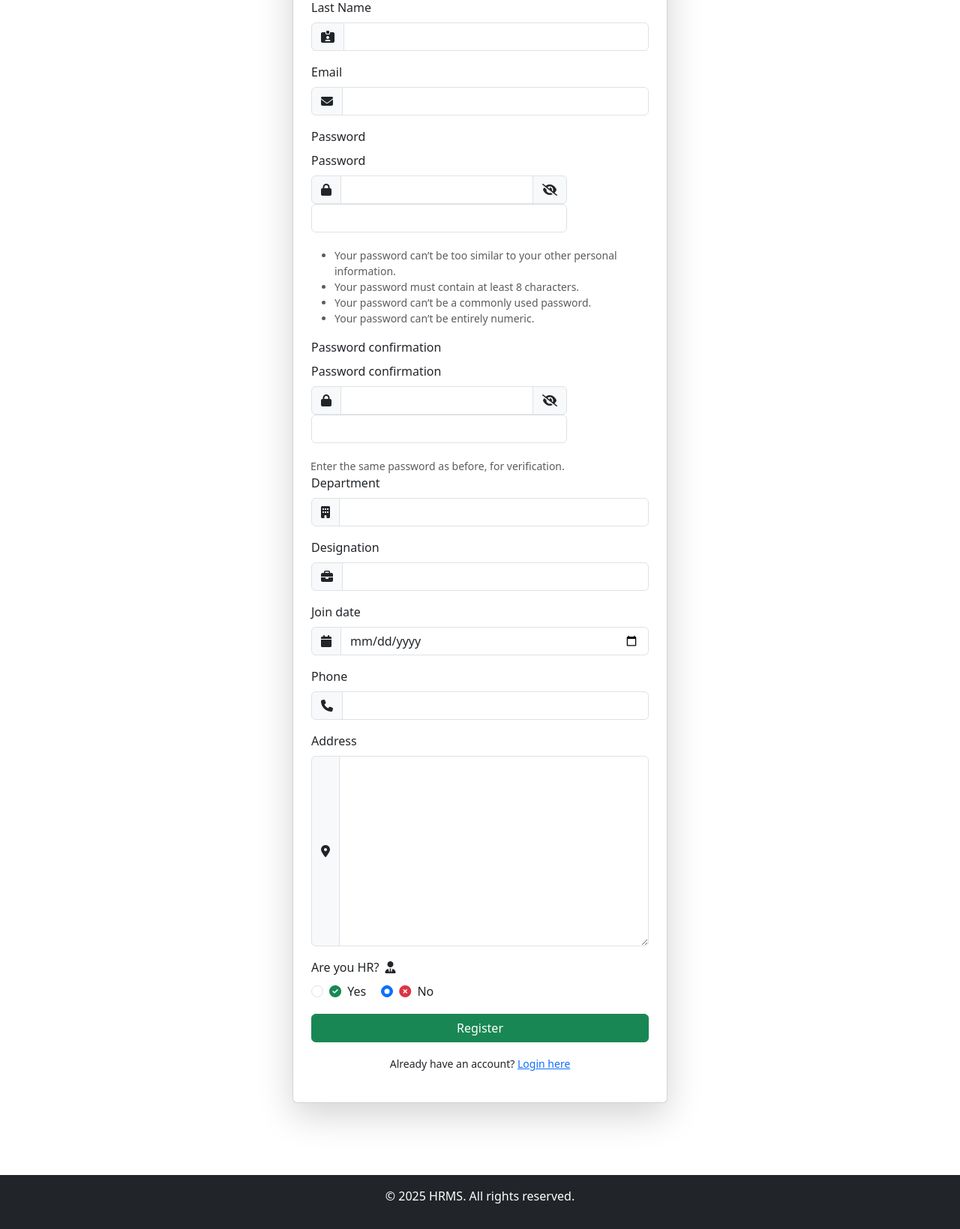
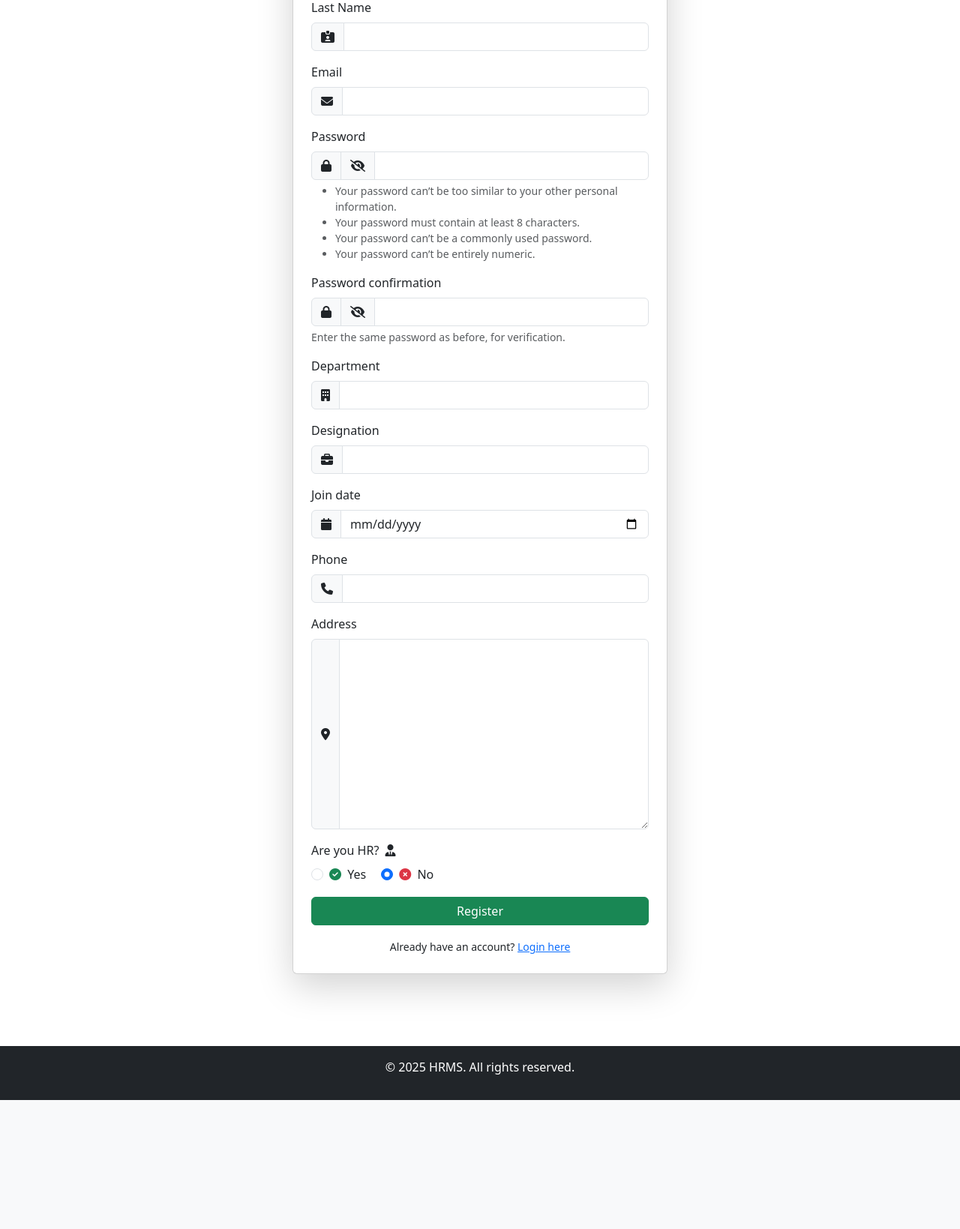
Before and after one commit to SlammyTee/hrms, a Django app: page /register/ in a window 1280 px wide. Shown: the part 390-2029 px from the top of the page at 75% size. After the commit the page ends 1857 px from the top, so only its background shows below. Run offline with Django 5.2, Linux system fonts and the light colour scheme; some libraries are stand-ins or nearby versions.

Commit message:
added password feature

```diff
--- a/templates/core/register.html
+++ b/templates/core/register.html
@@ -29,16 +29,16 @@
               <span class="input-group-text"><i class="fa fa-id-card-alt"></i></span>
             {% elif field.name == 'email' %}
               <span class="input-group-text"><i class="fa fa-envelope"></i></span>
-            {% elif field.name == 'password1' or field.name == 'password' or field.name == 'password2' %}
-              <div class="mb-3">
-                <label for="{{ field.id_for_label }}" class="form-label">{{ field.label }}</label>
-                <div class="input-group">
-                  <span class="input-group-text"><i class="fa fa-lock"></i></span>
-                  {{ field|add_class:"form-control" }}
-                  <span class="input-group-text password-toggle" style="cursor: pointer;">
-                    <i class="fa fa-eye-slash"></i>
-                  </span>
-                </div>
+            {% elif field.name == 'password1' or field.name == 'password' %}
+              <span class="input-group-text"><i class="fa fa-lock"></i></span>
+              <span class="input-group-text password-toggle" style="cursor: pointer;">
+                <i class="fa fa-eye-slash"></i>
+              </span>
+            {% elif field.name == 'password2' %}
+              <span class="input-group-text"><i class="fa fa-lock"></i></span>
+              <span class="input-group-text password-toggle" style="cursor: pointer;">
+                <i class="fa fa-eye-slash"></i>
+              </span>
             {% elif field.name == 'department' %}
               <span class="input-group-text"><i class="fa fa-building"></i></span>
             {% elif field.name == 'designation' %}
```
